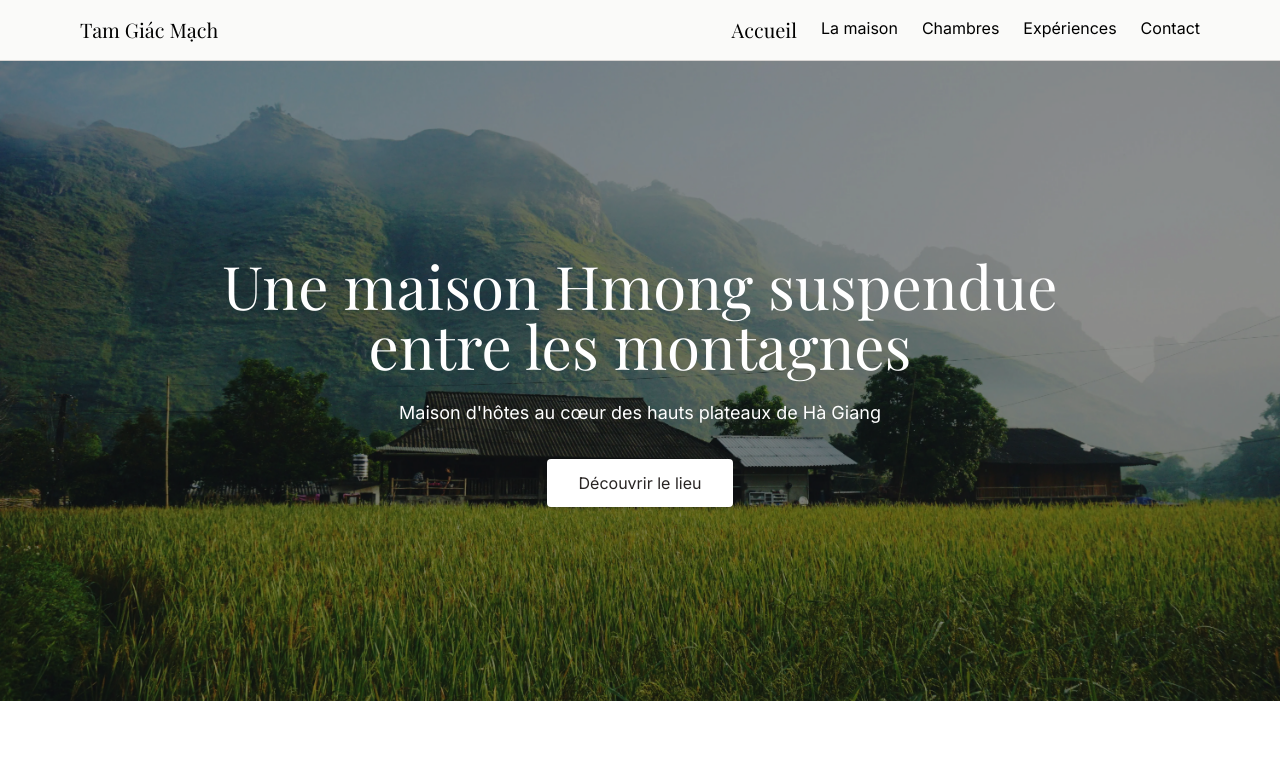
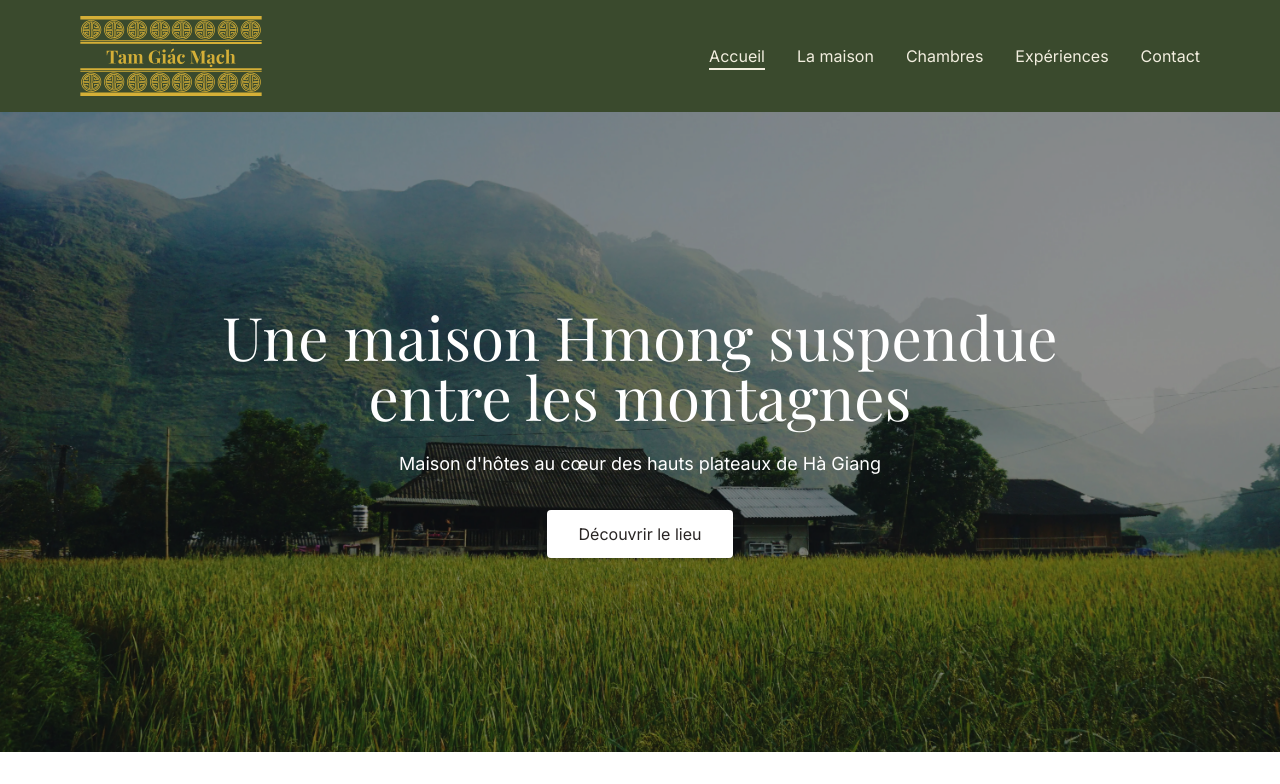
Before and after one commit to alexwebdevpro-coder/tam-giac-mach, a Vue app: page / in a window 1280 px wide. Shown: the top 784 px of the page. Built offline with nearby package versions, Linux system fonts and the light colour scheme.

Commit message:
feat: redesign header with logo, dark bamboo background and underline active indicator

```diff
--- a/src/components/layout/AppHeader.vue
+++ b/src/components/layout/AppHeader.vue
@@ -3,6 +3,14 @@ import { ref } from 'vue'
 import { RouterLink } from 'vue-router'
 
 const isOpen = ref(false)
+
+const links = [
+  { name: 'home', label: 'Accueil' },
+  { name: 'house', label: 'La maison' },
+  { name: 'rooms', label: 'Chambres' },
+  { name: 'experiences', label: 'Expériences' },
+  { name: 'contact', label: 'Contact' },
+]
 
 function toggleMenu() {
   isOpen.value = !isOpen.value
@@ -14,52 +22,19 @@ function closeMenu() {
 </script>
 
 <template>
-  <header class="border-b border-stone-300 bg-stone-50 relative z-50">
+  <header class="bg-bamboo-800 relative z-50">
     <nav class="flex items-center justify-between max-w-6xl mx-auto p-4">
-      <RouterLink :to="{ name: 'home' }" class="text-xl font-serif" @click="closeMenu">
-        Tam Giác Mạch
+      <RouterLink :to="{ name: 'home' }" @click="closeMenu" class="flex items-center">
+        <img src="/images/brand/logo.svg" alt="Tam Giác Mạch" class="h-20 w-auto" />
       </RouterLink>
 
-      <ul class="hidden md:flex gap-6">
-        <li>
+      <ul class="hidden md:flex gap-8">
+        <li v-for="link in links" :key="link.name">
           <RouterLink
-            :to="{ name: 'home' }"
-            class="text-xl font-serif transition-colors duration-200 hover:text-sage-700"
-            @click="closeMenu"
+            :to="{ name: link.name }"
+            class="relative pb-1 text-driedbamboo-100 transition-colors duration-200 hover:text-driedbamboo-50 after:absolute after:bottom-0 after:left-0 after:right-0 after:h-0.5 after:origin-center after:scale-x-0 after:bg-driedbamboo-100 after:transition-transform after:duration-300 after:content-[''] hover:after:scale-x-100 [&.router-link-active]:after:scale-x-100"
           >
-            Accueil
-          </RouterLink>
-        </li>
-        <li>
-          <RouterLink
-            :to="{ name: 'house' }"
-            class="transition-colors duration-200 hover:text-sage-700 [&.router-link-active]:text-sage-700 [&.router-link-active]:font-medium"
-          >
-            La maison
-          </RouterLink>
-        </li>
-        <li>
-          <RouterLink
-            :to="{ name: 'rooms' }"
-            class="transition-colors duration-200 hover:text-sage-700 [&.router-link-active]:text-sage-700 [&.router-link-active]:font-medium"
-          >
-            Chambres
-          </RouterLink>
-        </li>
-        <li>
-          <RouterLink
-            :to="{ name: 'experiences' }"
-            class="transition-colors duration-200 hover:text-sage-700 [&.router-link-active]:text-sage-700 [&.router-link-active]:font-medium"
-          >
-            Expériences
-          </RouterLink>
-        </li>
-        <li>
-          <RouterLink
-            :to="{ name: 'contact' }"
-            class="transition-colors duration-200 hover:text-sage-700 [&.router-link-active]:text-sage-700 [&.router-link-active]:font-medium"
-          >
-            Contact
+            {{ link.label }}
           </RouterLink>
         </li>
       </ul>
@@ -69,60 +44,24 @@ function closeMenu() {
         class="md:hidden flex flex-col gap-1.5 p-2"
         aria-label="Ouvrir le menu"
       >
-        <span class="w-6 h-0.5 bg-stone-800"></span>
-        <span class="w-6 h-0.5 bg-stone-800"></span>
-        <span class="w-6 h-0.5 bg-stone-800"></span>
+        <span class="w-6 h-0.5 bg-driedbamboo-100"></span>
+        <span class="w-6 h-0.5 bg-driedbamboo-100"></span>
+        <span class="w-6 h-0.5 bg-driedbamboo-100"></span>
       </button>
     </nav>
 
     <div
       v-if="isOpen"
-      class="md:hidden absolute top-full left-0 right-0 bg-stone-50 border-b border-stone-300 shadow-lg z-40"
+      class="md:hidden absolute top-full left-0 right-0 bg-bamboo-800 border-t border-bamboo-700 shadow-lg z-40"
     >
-      <ul class="flex flex-col p-4 gap-4">
-        <li>
+      <ul class="flex flex-col p-4 gap-2">
+        <li v-for="link in links" :key="link.name">
           <RouterLink
-            :to="{ name: 'home' }"
+            :to="{ name: link.name }"
             @click="closeMenu"
-            class="block py-2 transition-colors duration-200 hover:text-sage-700 [&.router-link-active]:text-sage-700 [&.router-link-active]:font-medium"
+            class="block py-2 text-driedbamboo-100 transition-colors duration-200 hover:text-driedbamboo-50 [&.router-link-active]:text-driedbamboo-50 [&.router-link-active]:font-medium"
           >
-            Accueil
-          </RouterLink>
-        </li>
-        <li>
-          <RouterLink
-            :to="{ name: 'house' }"
-            @click="closeMenu"
-            class="block py-2 transition-colors duration-200 hover:text-sage-700 [&.router-link-active]:text-sage-700 [&.router-link-active]:font-medium"
-          >
-            La maison
-          </RouterLink>
-        </li>
-        <li>
-          <RouterLink
-            :to="{ name: 'rooms' }"
-            @click="closeMenu"
-            class="block py-2 transition-colors duration-200 hover:text-sage-700 [&.router-link-active]:text-sage-700 [&.router-link-active]:font-medium"
-          >
-            Chambres
-          </RouterLink>
-        </li>
-        <li>
-          <RouterLink
-            :to="{ name: 'experiences' }"
-            @click="closeMenu"
-            class="block py-2 transition-colors duration-200 hover:text-sage-700 [&.router-link-active]:text-sage-700 [&.router-link-active]:font-medium"
-          >
-            Expériences
-          </RouterLink>
-        </li>
-        <li>
-          <RouterLink
-            :to="{ name: 'contact' }"
-            @click="closeMenu"
-            class="block py-2 transition-colors duration-200 hover:text-sage-700 [&.router-link-active]:text-sage-700 [&.router-link-active]:font-medium"
-          >
-            Contact
+            {{ link.label }}
           </RouterLink>
         </li>
       </ul>
```
Also changed, not shown: public/images/brand/logo.png (added), public/images/brand/logo.svg (added).
